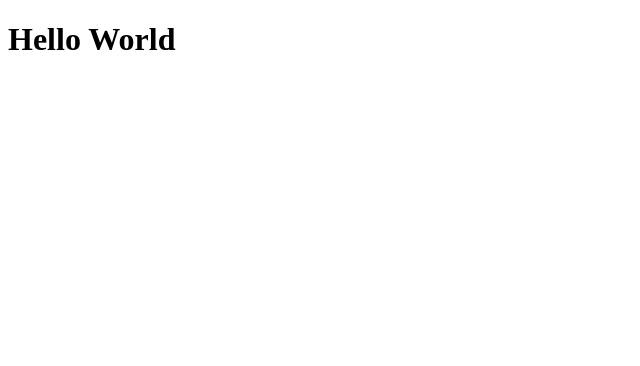
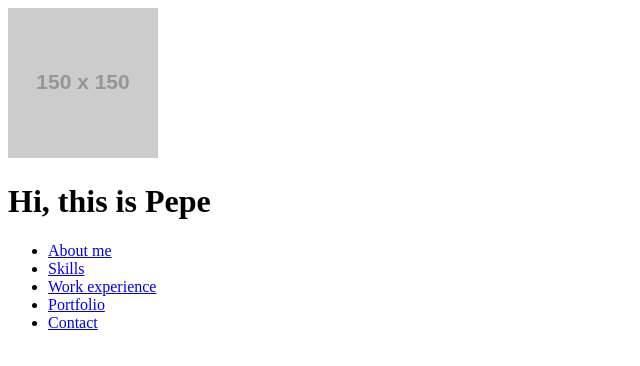
Before and after one commit to JoseJesusOchoaTorres/portfolio, a website: page index.html in a window 1280 px wide. Shown: the whole page, without its empty margins (0-640 px from the left). Drawn offline with Linux system fonts and the light colour scheme; placeholder pictures from the web are drawn by us.

Commit message:
2.- Adding colors and  new ico.

```diff
--- a/css/variables.css
+++ b/css/variables.css
@@ -0,0 +1,35 @@
+/*------------------------------------*\
+  #GLOBAL-COLORS
+\*------------------------------------*/
+:root {
+
+	/**
+	* Green colors
+	*/
+
+	--hp-green-color-1: rgb(2, 166, 118);
+	--hp-green-color-2: rgb(0, 140, 114);
+	--hp-green-color-3: rgb(0, 115, 105);
+	--hp-green-color-4: rgb(0, 90, 91);
+	--hp-green-color-5: rgb(0, 56, 64);
+
+
+	/**
+	* Black and white colors
+	*/
+
+	--hp-black-color-5: rgb(0, 0, 0);
+	--hp-white-color-1: rgb(255, 255, 255);
+
+
+	/**
+	* Gray colors
+	*/
+
+	--hp-gray-color-5: rgb(41, 41, 41);
+	--hp-gray-color-4: rgb(63, 63, 63);
+	--hp-gray-color-3: rgb(87, 87, 87);
+	--hp-gray-color-2: rgb(115, 115, 115);
+	--hp-gray-color-1: rgb(235, 235, 235);
+
+}
--- a/index.html
+++ b/index.html
@@ -9,6 +9,61 @@
     <link href="./favicon.ico" rel="icon" type="image/x-icon" />
 </head>
 <body>
-    <h1>Hello World</h1>
+
+    <!-- HEADER-BEGIN -->
+    <header>
+        <img src="https://via.placeholder.com/150" alt="">
+        <h1>Hi, this is Pepe</h1>
+    </header>
+    <!-- HEADER-END -->
+
+
+    <!-- NAVIGATION-BEGIN -->
+    <nav>
+        <ul>
+            <li><a href="#">About me</a></li>
+            <li><a href="#">Skills</a></li>
+            <li><a href="#">Work experience</a></li>
+            <li><a href="#">Portfolio</a></li>
+            <li><a href="#">Contact</a></li>
+        </ul>
+    </nav>
+    <!-- NAVIGATION-END -->
+
+
+    <!-- ABOUT-BEGIN -->
+    <section>
+
+    </section>
+    <!-- ABOUT-END -->
+
+
+    <!-- SKILLS-BEGIN -->
+    <section>
+
+    </section>
+    <!-- SKILLS-END -->
+
+
+    <!-- EXPERIENCE-BEGIN -->
+    <section>
+
+    </section>
+    <!-- EXPERIENCE-END -->
+
+
+    <!-- PORTFOLIO-BEGIN -->
+    <section>
+
+    </section>
+    <!-- PORTFOLIO-END -->
+
+
+    <!-- CONTACT-BEGIN -->
+    <footer>
+
+    </footer>
+    <!-- CONTACT-END -->
+
 </body>
 </html>
```
Also changed, not shown: favicon.ico.
